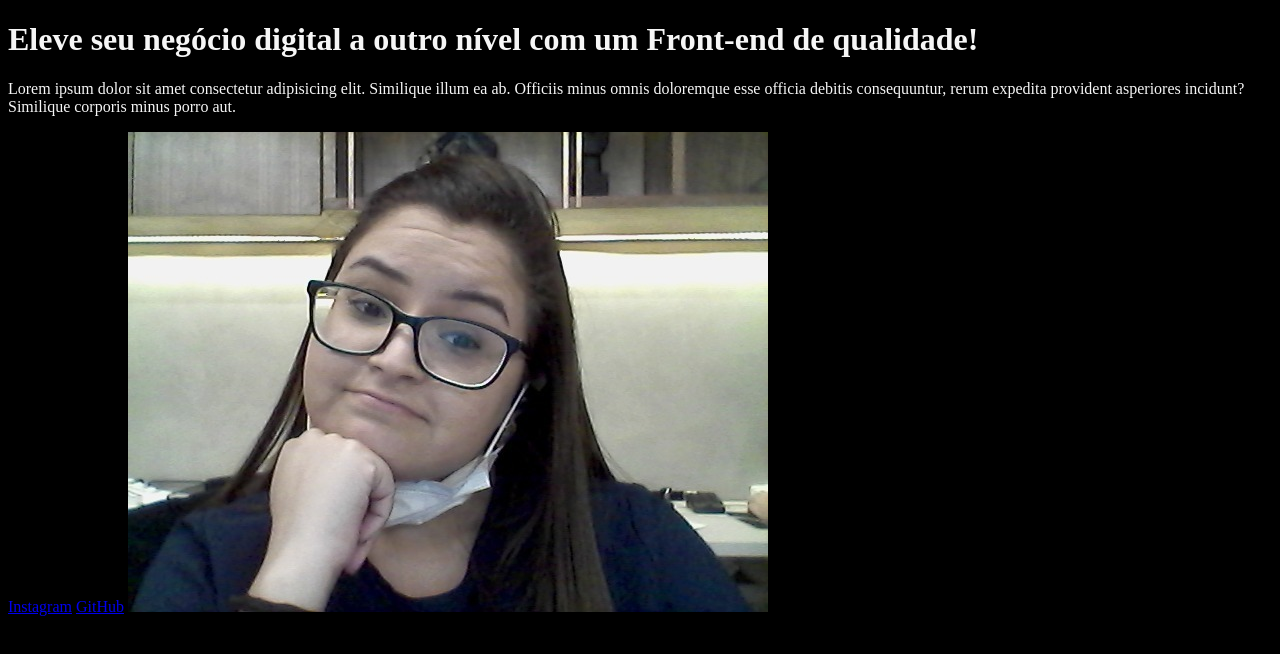
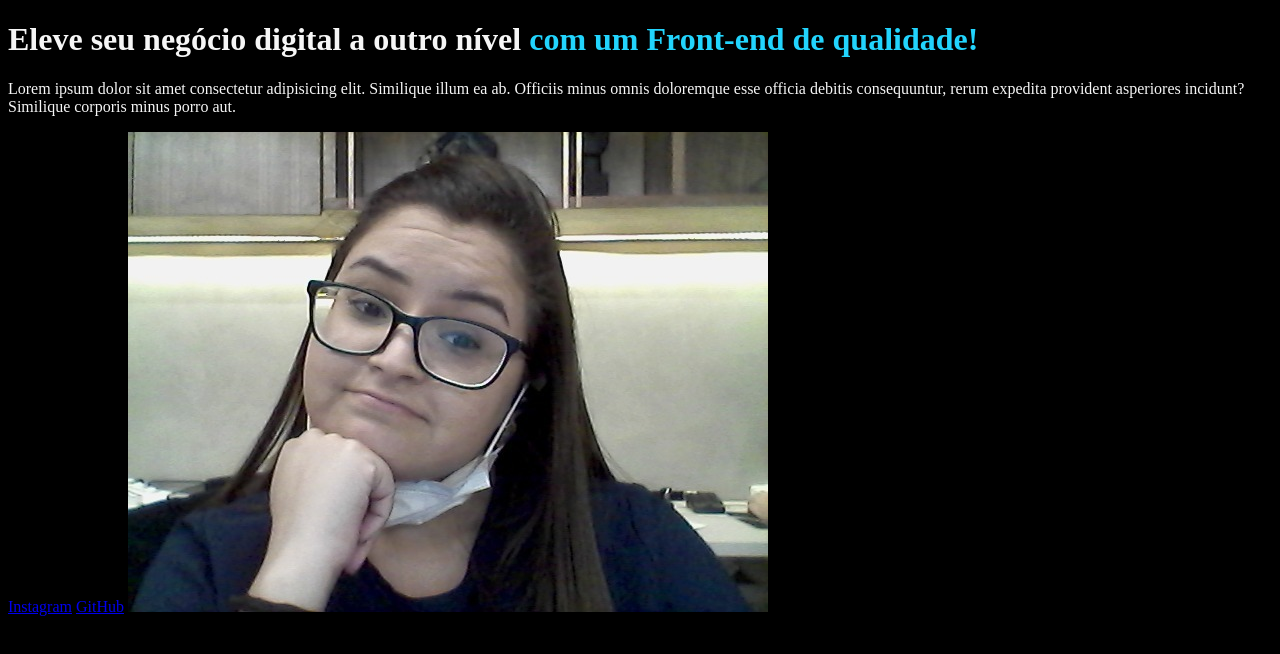
Before and after one commit to wilsongneto/projeto, a plain HTML site: page index.html in a window 1280 px wide. Drawn offline with Linux system fonts and the light colour scheme.

Commit message:
incluindo elementos no css

```diff
--- a/style.css
+++ b/style.css
@@ -2,3 +2,7 @@ body {
     background-color: #000000;
     color: #f6f6f6;
 }
+
+strong {
+    color: #22d4fd;
+}
```
